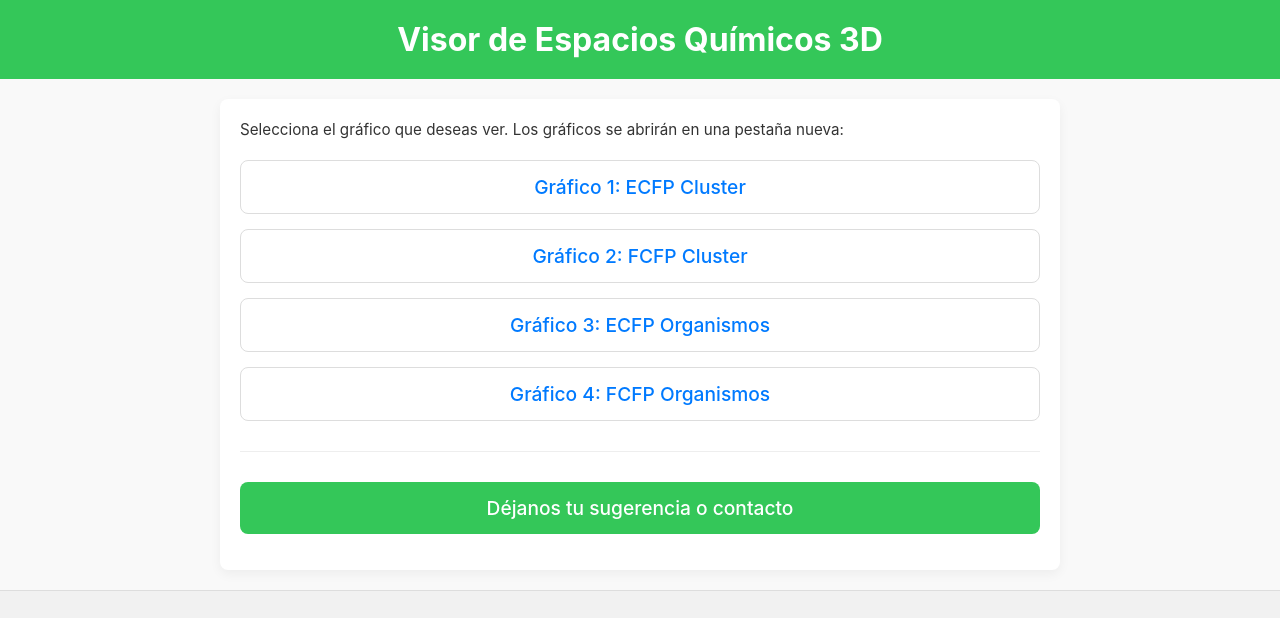
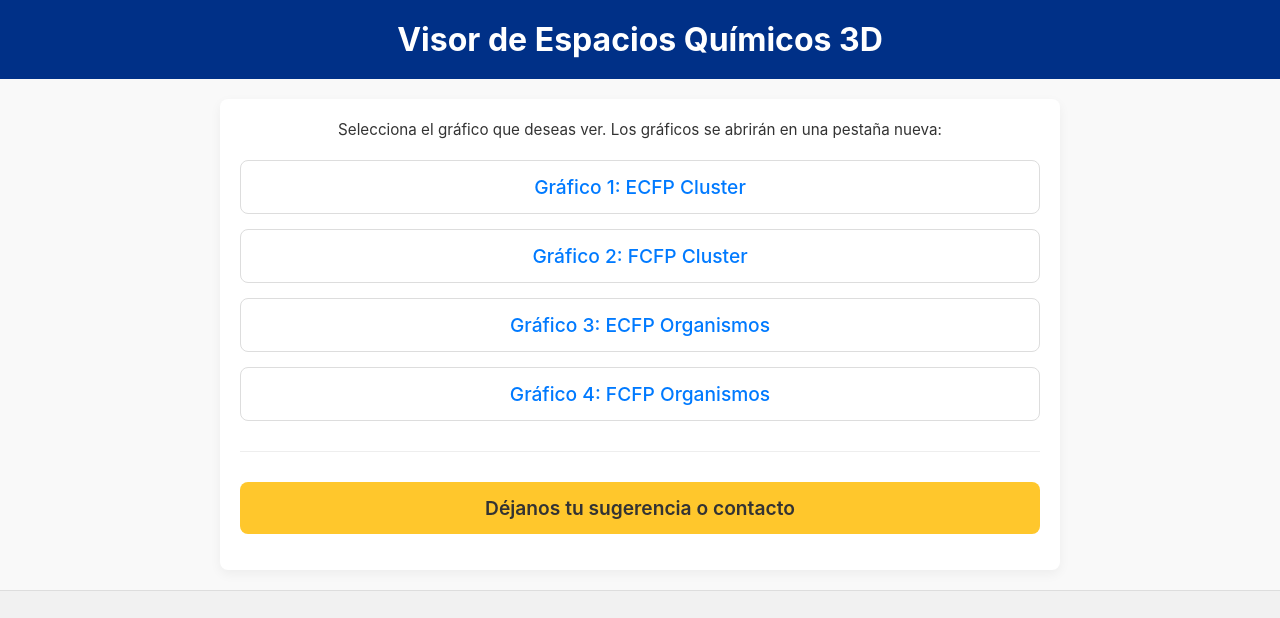
Before and after one commit to nicoyak/SINAQO_2025, a plain HTML site: page index.html in a window 1280 px wide. Shown: the top 618 px of the page. Drawn offline with Linux system fonts and the light colour scheme.

Commit message:
Cambios de color 3.0

```diff
--- a/index.html
+++ b/index.html
@@ -16,9 +16,9 @@
             color: #333;
         }
 
-        /* Banner del título - CON EL NUEVO COLOR VERDE */
+        /* Banner del título - CON AZUL UNR */
         .header-banner {
-            background-color: #34C759; /* Verde del botón de sugerencias */
+            background-color: #003087; /* Azul institucional UNR */
             color: #ffffff; /* Letras blancas */
             text-align: center;
             padding: 20px 15px; /* Padding para el título */
@@ -42,12 +42,13 @@
             box-shadow: 0 4px 12px rgba(0,0,0,0.05);
         }
 
-        /* Párrafo introductorio - COMPACTO */
+        /* Párrafo introductorio - CENTRADO Y COMPACTO */
         p {
             font-size: 0.95em; /* Ligeramente más pequeño */
             line-height: 1.4; /* Menos espacio entre líneas */
             margin-top: 0; /* Sin margen superior extra */
             margin-bottom: 20px; /* Espacio para separar de los botones */
+            text-align: center; /* <-- ¡AQUÍ ESTÁ CENTRADO! */
         }
 
         /* Estilos para la lista de enlaces */
@@ -78,14 +79,15 @@
             box-shadow: 0 4px 10px rgba(0,0,0,0.08);
         }
 
-        /* Estilo especial para el botón del formulario */
+        /* Estilo especial para el botón del formulario - CON AMARILLO UNR */
         .form-link {
-            color: #ffffff;
-            background-color: #34C759; /* Un verde para destacarlo */
+            color: #333333; /* Texto oscuro para mejor contraste sobre amarillo */
+            background-color: #FFC72C; /* Amarillo/Dorado institucional UNR */
             border: none;
+            font-weight: 600; /* Un poco más de énfasis */
         }
         .form-link:hover {
-            background-color: #2fb150;
+            background-color: #e6b326; /* Un dorado más oscuro al pasar el mouse */
         }
 
         /* Línea divisoria */
```
